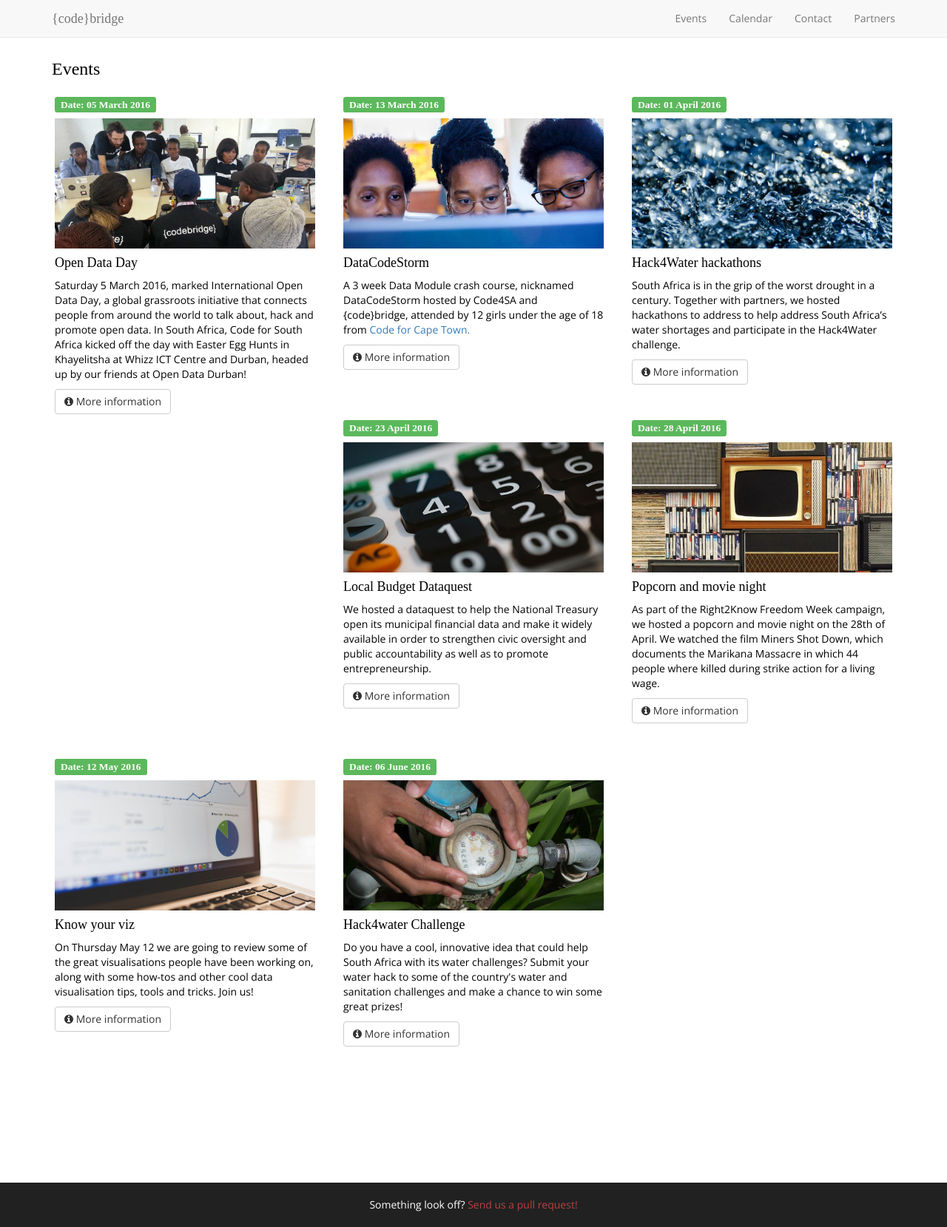
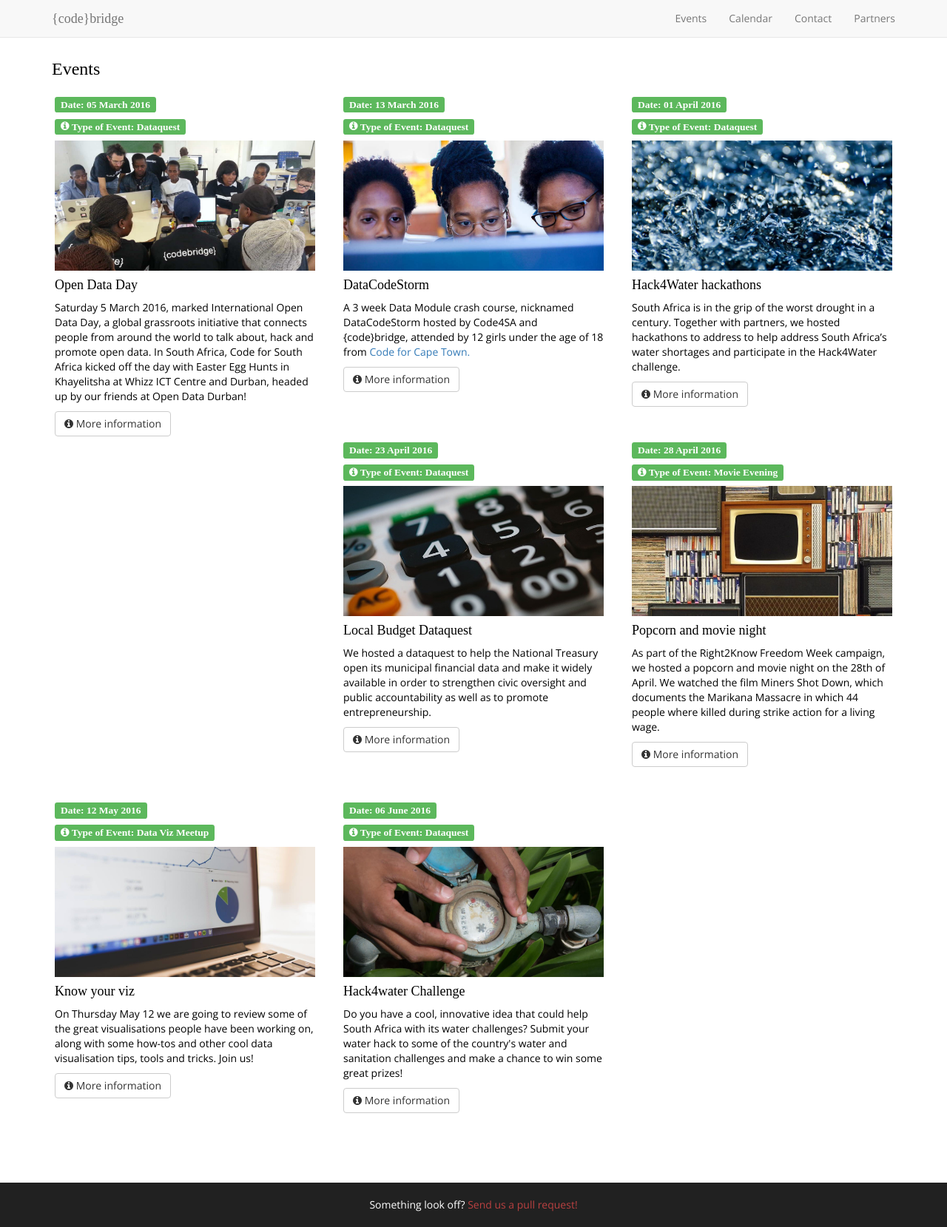
Before and after one commit to codebridge-za/codebridge.co.za, a Jekyll site: the page built from events/index.html, in a window 1280 px wide. Shown: the whole page at 74% size. Built offline with Jekyll 4.4.1, drawn with Linux system fonts in a browser that asks for light colours; nearby versions of some CDN libraries; some web fonts are replaced.

Commit message:
started new branch for event-type

```diff
--- /dev/null
+++ b/event-types.html
@@ -0,0 +1,38 @@
+---
+layout: default
+title: Event Types
+---
+
+<div class="container contact">
+		<h3>Types of Events:</h3>
+
+		<div class="row">
+			<div class="thumbnail">
+				<div class="col-md-8">
+					<a class="anchor" name="movie-evening"></a><h4>Movie Evening:</h4>
+					<p>A movie evening is a casual, informative evening where members gather to watch an informative film aligned to interesting social issues, share some popcorn and a drink and learn more about each other and the society we live in.</p><br>
+
+					<a class="anchor" name="community-evening"></a><h4>Community Evening:</h4>
+					<p>Community nights are a chance for the Codebridge community to get together and work on projects. The idea is to create a space that people know will be open and available on a regular basis and instill a culture of working on pet projects or finding a project to work on. On the odd occasion we might have a guest speaker doing a quick chat, but nothing too formal. People are free to arrive when they can and stay as long as they can.
+					</p><br>
+
+					<a class="anchor" name="data-viz-meetup"></a><h4>Data Viz Meetup:</h4>
+					<p>Data viz meetups take a show-and-tell format. We encourage people to share what they have been working on and want to showcase and encourage discussion around data viz best practises.
+					</p><br>
+
+					<a class="anchor" name="acc-workshop"></a><h4>Accountability Workshop:</h4>
+					<p>Accountability workshops aim to understand a specific problem space, as guided by the monthly theme. We invite CSOs and other members of society who feel strongly about the theme, or understand the theme, to share their learnings and experience with us through a facilitated workshop. These findings are prioritised as a group and put forward for future hackathon/dataquests as well as available community projects. In addition, participants are encouraged to champion a project through to completion.
+					</p><br>
+
+					<a class="anchor" name="dataquest"></a><h4>Dataquest:</h4>
+					<p>Dataquests are an opportunity for teams to work on a specific problem surfaced from an accountability workshop. These could range from story angels, interesting visualisations to prototype apps which could be further developed either through mentorship opportunities or via community evenings.
+					</p>
+				</div>
+		</div>
+	</div>
+</div>
+<nav>
+  <ul class="pager">
+    <li><a href="/events/">Back</a></li>
+  </ul>
+</nav>
--- a/events/index.html
+++ b/events/index.html
@@ -12,6 +12,7 @@
 			<div class="col-md-4">
 				<div class="thumbnail">
 					<h4><span class="label label-success">Date: {{event.date | date_to_long_string}}</span></h4>
+					<h4><a class="label label-success" href="../event-types.html" data-toggle="tooltip" data-placement="top" title="Click Me!"><i class="fa fa-info-circle"></i>  Type of Event: {{event.type}}</a><h4>
 					<img src="{{event.image}}" alt="{{event.title}}" width="100%">
 					<h4>{{event.title}}</h4>
 					<p>{{event.description}}</p>
```
Also changed, not shown: _allevents/opendata_day.html (renamed from _allevents/open-data-day.html).
